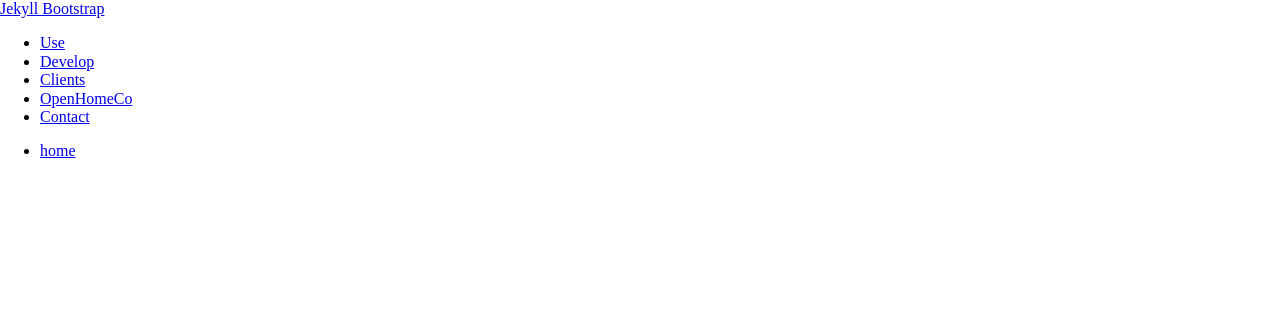
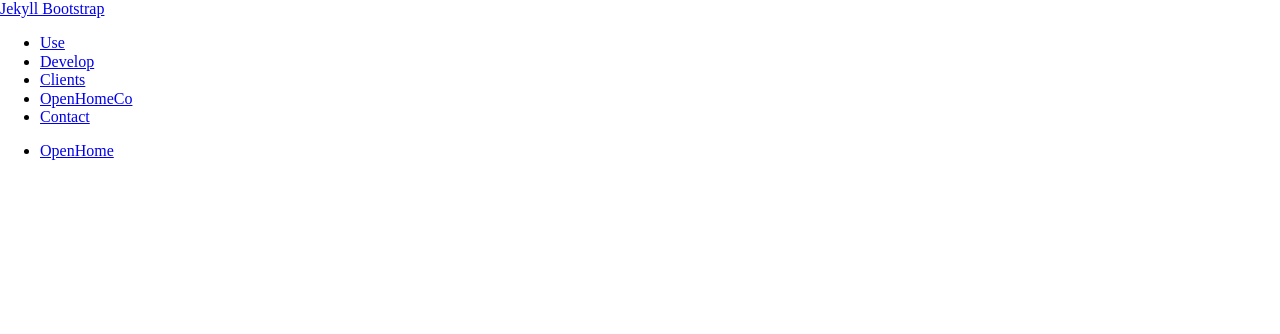
Before and after one commit to scottmacd8/scottmacd8.github.com, a Jekyll site: the page built from index.md, in a window 1280 px wide. Shown: the top 334 px of the page. Built offline with Jekyll 4.4.1, drawn with Linux system fonts in a browser that asks for light colours; nearby versions of some CDN libraries; library files that are not in the unit come from our copies.

```diff
--- a/index.md
+++ b/index.md
@@ -1,6 +1,6 @@
 ---
 layout: home
-title: home
-tagline: Supporting tagline
+title: OpenHome
+tags: home
 ---
 {% include JB/setup %}
```
